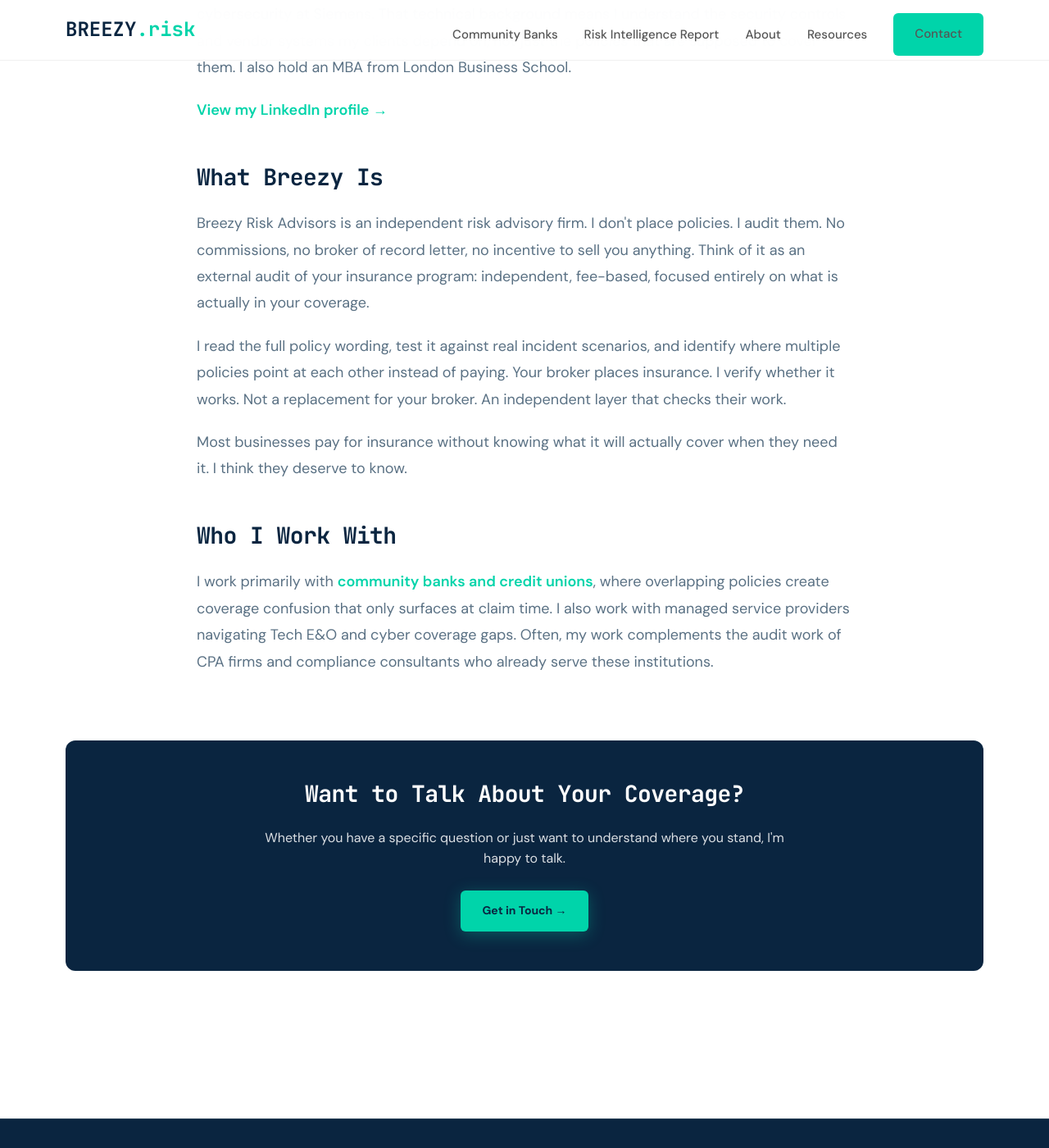
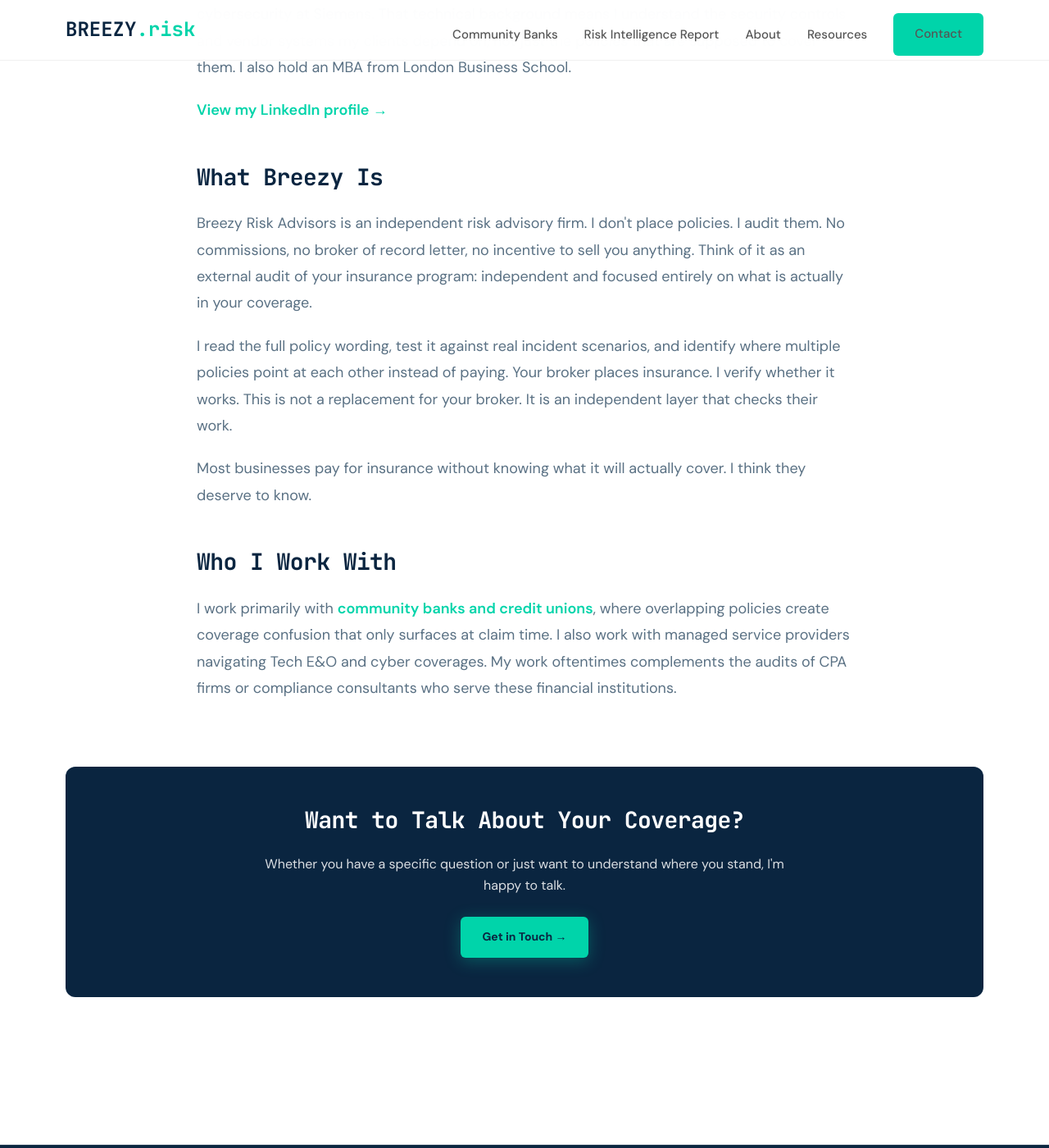
Before and after one commit to joeproe1/breezyins.com, a Jekyll site: the page built from about.html, in a window 1280 px wide and 1400 px high, scrolled down 890 px. Shown: the whole window at 82% size. Built offline with Jekyll 4.4.1, drawn with Linux system fonts in a browser that asks for light colours.

Commit message:
Polish About page copy: tighter phrasing throughout
Co-Authored-By: Claude Opus 4.6 <noreply@anthropic.com>

```diff
--- a/about.html
+++ b/about.html
@@ -54,12 +54,12 @@ image: /assets/images/joerg-portrait.jpg
             <p><a href="https://www.linkedin.com/in/joergproeve/" target="_blank" rel="noopener">View my LinkedIn profile &rarr;</a></p>
 
             <h2>What Breezy Is</h2>
-            <p>Breezy Risk Advisors is an independent risk advisory firm. I don't place policies. I audit them. No commissions, no broker of record letter, no incentive to sell you anything. Think of it as an external audit of your insurance program: independent, fee-based, focused entirely on what is actually in your coverage.</p>
-            <p>I read the full policy wording, test it against real incident scenarios, and identify where multiple policies point at each other instead of paying. Your broker places insurance. I verify whether it works. Not a replacement for your broker. An independent layer that checks their work.</p>
-            <p>Most businesses pay for insurance without knowing what it will actually cover when they need it. I think they deserve to know.</p>
+            <p>Breezy Risk Advisors is an independent risk advisory firm. I don't place policies. I audit them. No commissions, no broker of record letter, no incentive to sell you anything. Think of it as an external audit of your insurance program: independent and focused entirely on what is actually in your coverage.</p>
+            <p>I read the full policy wording, test it against real incident scenarios, and identify where multiple policies point at each other instead of paying. Your broker places insurance. I verify whether it works. This is not a replacement for your broker. It is an independent layer that checks their work.</p>
+            <p>Most businesses pay for insurance without knowing what it will actually cover. I think they deserve to know.</p>
 
             <h2>Who I Work With</h2>
-            <p>I work primarily with <a href="{{ '/community-bank-insurance/' | relative_url }}">community banks and credit unions</a>, where overlapping policies create coverage confusion that only surfaces at claim time. I also work with managed service providers navigating Tech E&amp;O and cyber coverage gaps. Often, my work complements the audit work of CPA firms and compliance consultants who already serve these institutions.</p>
+            <p>I work primarily with <a href="{{ '/community-bank-insurance/' | relative_url }}">community banks and credit unions</a>, where overlapping policies create coverage confusion that only surfaces at claim time. I also work with managed service providers navigating Tech E&amp;O and cyber coverages. My work oftentimes complements the audits of CPA firms or compliance consultants who serve these financial institutions.</p>
 
         </div>
 
```
